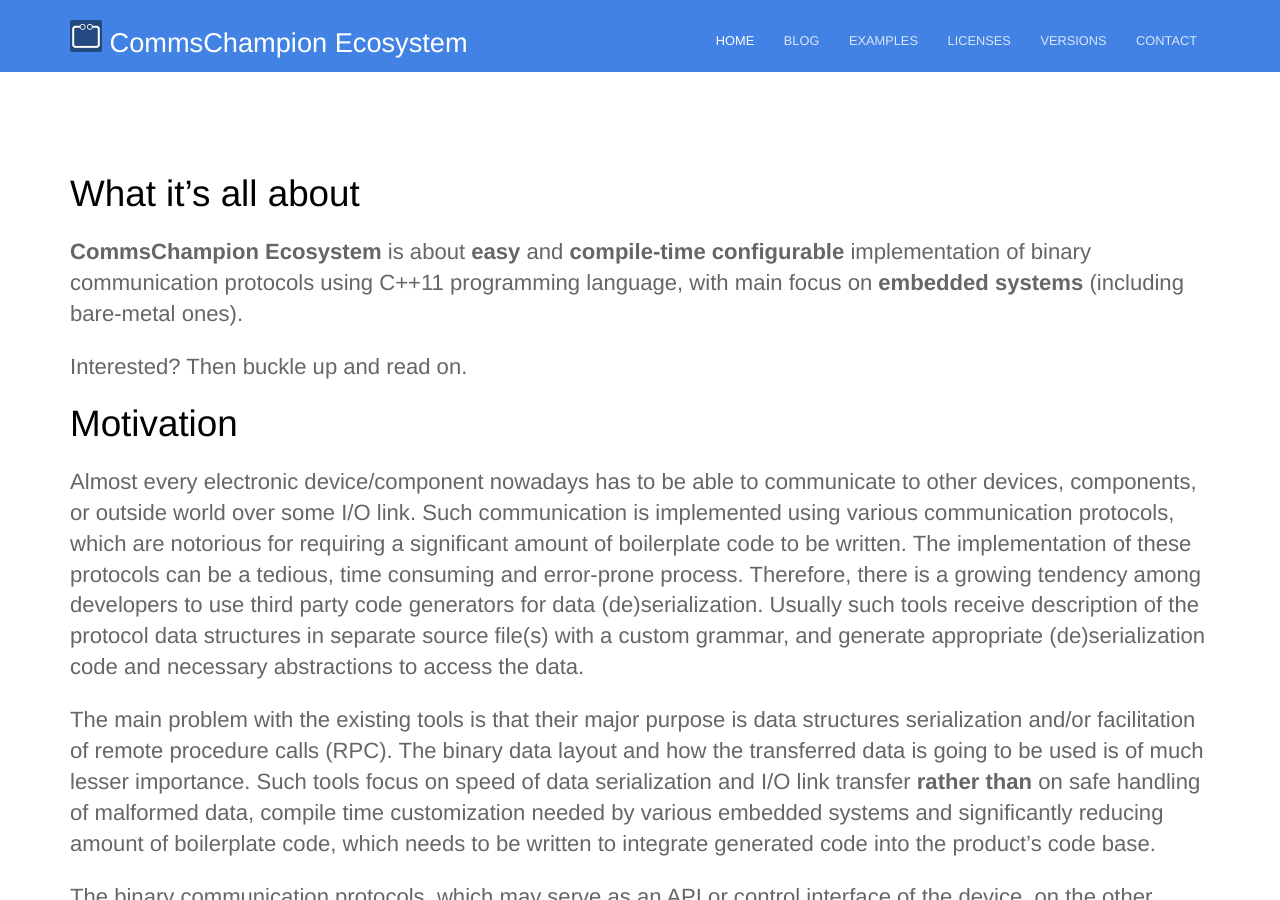
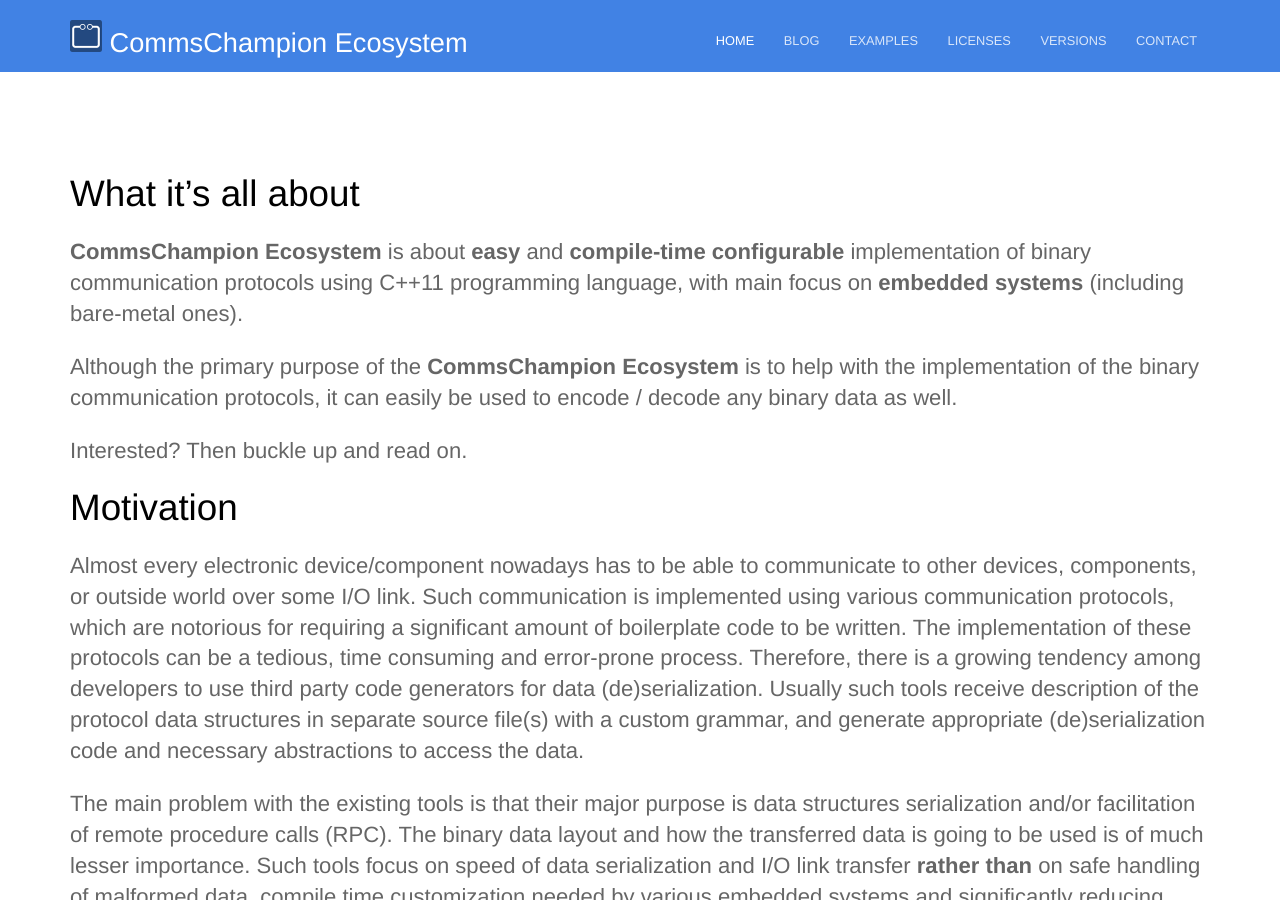
Before and after one commit to commschamp/commschamp.github.io, a Jekyll site: the page built from index.html, in a window 1280 px wide and 900 px high. Built offline with Jekyll 4.4.1, drawn with Linux system fonts in a browser that asks for light colours.

Commit message:
Added mention of the binary data encoding in addition to the communication protocols.

```diff
--- a/_includes/home.md
+++ b/_includes/home.md
@@ -2,6 +2,10 @@
 **CommsChampion Ecosystem** is about **easy** and **compile-time configurable** implementation
 of binary communication protocols using C++11 programming language,
 with main focus on **embedded systems** (including bare-metal ones).
+
+Although the primary purpose of the **CommsChampion Ecosystem** is to help with the
+implementation of the binary communication protocols, it can easily be used to encode /
+decode any binary data as well.
 
 Interested? Then buckle up and read on.
 
```
